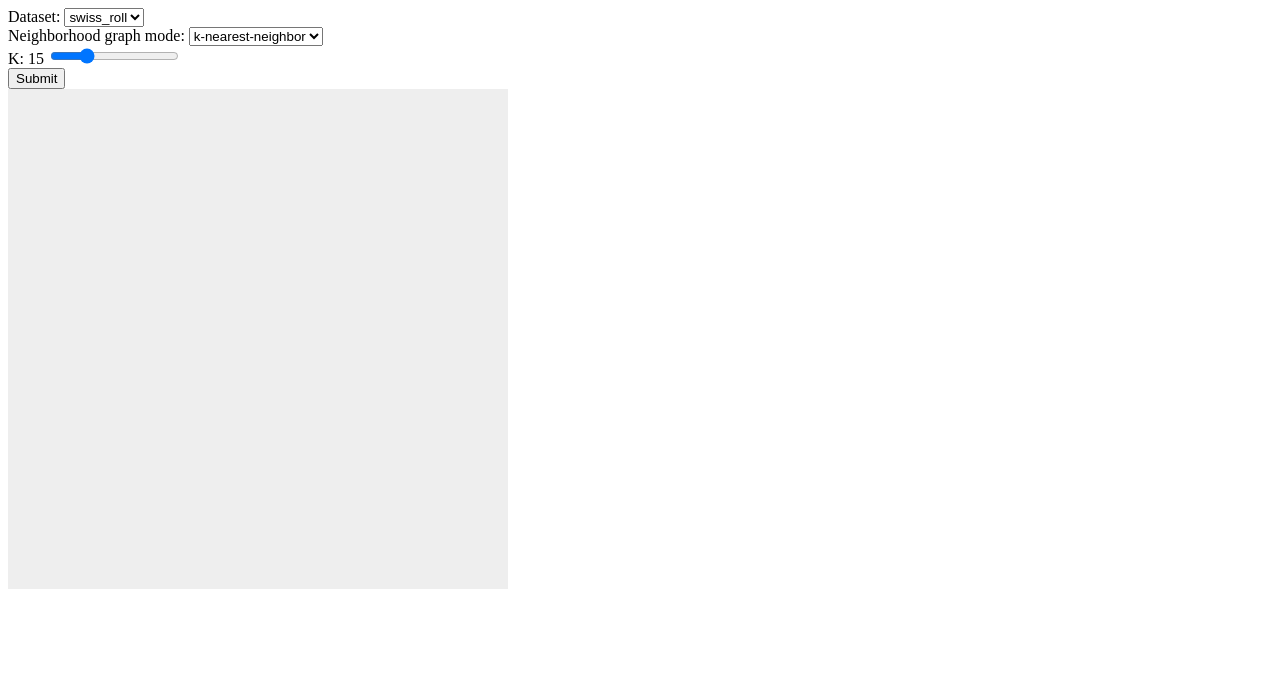
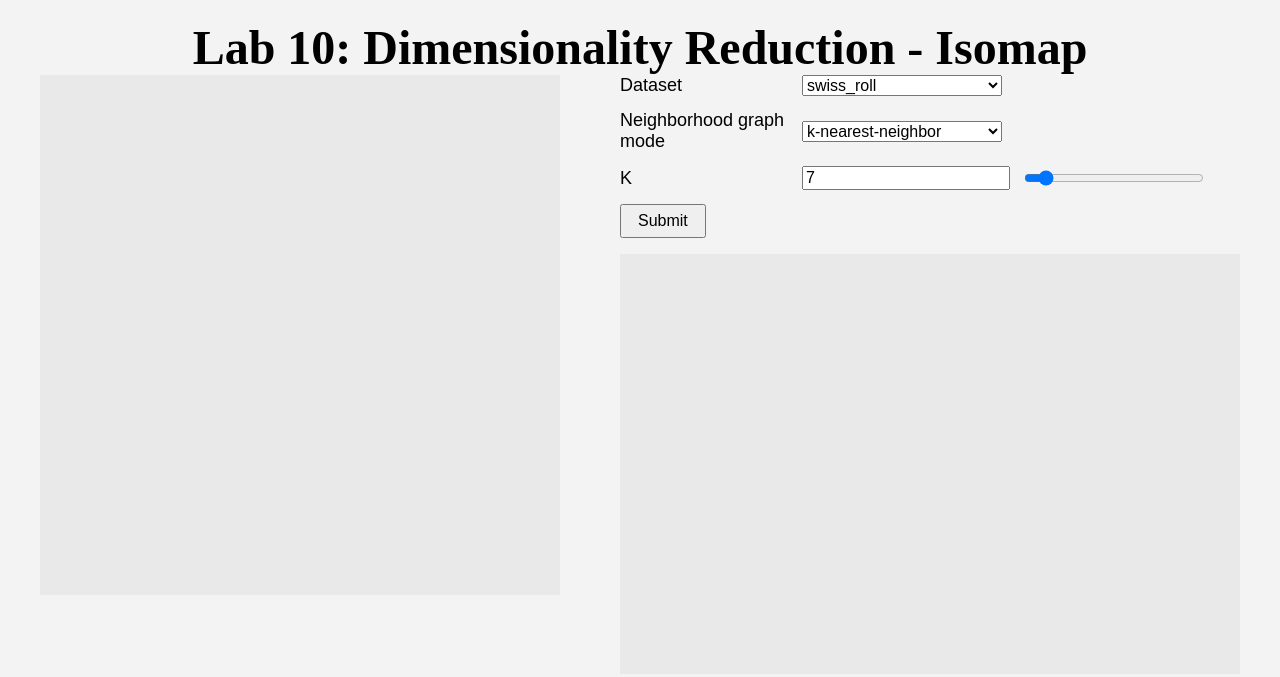
Before and after one commit to nikkifalicov/lab9, a Flask app: page / in a window 1280 px wide. Shown: the top 677 px of the page. Run offline with Flask 3, Linux system fonts and the light colour scheme; some libraries are stand-ins or nearby versions.

Commit message:
Finish Isomap lab + add gitignore

```diff
--- a/app.py
+++ b/app.py
@@ -4,6 +4,8 @@ import numpy as np
 from flask import Flask, jsonify, render_template, request
 from flask_cors import CORS
 from sklearn.manifold import Isomap
+from sklearn.metrics import euclidean_distances
+from scipy.sparse.csgraph import shortest_path
 
 app = Flask(__name__)
 CORS(app)
@@ -14,22 +16,74 @@ def index():
     return render_template("index.html")
 
 
-def isomap(data, k=15, r=None):
-    # TODO: replace with your isomap implementation
-    return Isomap(n_neighbors=k, radius=r).fit_transform(data)
+def euclidean_pairwise_distance(data):
+    return euclidean_distances(data, data)
 
+
+def compute_graph(data, k=15, r=None):
+    """
+    Build the Isomap neighborhood graph.
+
+    If r is provided, use r-ball neighborhoods.
+    Otherwise use k-nearest neighbors.
+    """
+    n = data.shape[0]
+    pairwise_dist = euclidean_pairwise_distance(data)
+    graph_adj_matrix = np.zeros((n, n), dtype=float)
+
+    if r is not None:
+        # Connect points within radius r, excluding self-connections.
+        mask = (pairwise_dist <= r) & (pairwise_dist > 0)
+        graph_adj_matrix[mask] = pairwise_dist[mask]
+    else:
+        if k is None:
+            k = 15
+        k = max(1, min(int(k), n - 1))
+
+        for i in range(n):
+            # First index is the point itself (distance 0), so skip it.
+            neighbor_idx = np.argsort(pairwise_dist[i])[1 : k + 1]
+            graph_adj_matrix[i, neighbor_idx] = pairwise_dist[i, neighbor_idx]
+
+        # Make the graph undirected/symmetric.
+        graph_adj_matrix = np.maximum(graph_adj_matrix, graph_adj_matrix.T)
+
+    return graph_adj_matrix
+
+
+def classical_mds(pdist, n_components=2):
+    n = pdist.shape[0]
+    h = np.eye(n) - np.ones((n, n)) / n
+    sim = -0.5 * h @ (pdist ** 2) @ h
+
+    try:
+        U, S, _ = np.linalg.svd(sim)
+        xy = U[:, :n_components] * np.sqrt(S[:n_components])
+    except np.linalg.LinAlgError:
+        xy = np.random.randn(n, n_components)
+
+    return xy
+
+
+def isomap(data, k=15, r=None, n_components=2):
+    graph_adj_matrix = compute_graph(data, k=k, r=r)
+    shortest_path_distance = shortest_path(graph_adj_matrix, directed=False)
+    xy = classical_mds(shortest_path_distance, n_components=n_components)
+    return xy
 
 @app.route("/isomap", methods=["POST"])
 def compute_isomap():
     req = request.get_json()
     data = np.array(req["data"])
-    xy = None
+
     if "k" in req:
         xy = isomap(data, k=req["k"], r=None)
     elif "r" in req:
         xy = isomap(data, r=req["r"], k=None)
-    return xy.tolist()
+    else:
+        xy = isomap(data)
 
+    return jsonify(xy.tolist())
 
 if __name__ == "__main__":
     app.run(port=5001)
--- a/static/js/index.js
+++ b/static/js/index.js
@@ -1,64 +1,222 @@
-const width = 500;
-const height = 500;
-const margin = { top: 20, right: 20, bottom: 30, left: 40 };
+const width = 620;
+const height = 420;
+const margin = { top: 20, right: 20, bottom: 40, left: 45 };
 const innerwidth = width - margin.left - margin.right;
 const innerheight = height - margin.top - margin.bottom;
 
 let svg = d3
-  .select("svg#scatterplot")
-  .attr("width", 500)
-  .attr("height", 500)
-  .style("background", "#eee");
+  .select("svg#main")
+  .attr("width", width)
+  .attr("height", height)
+  .style("background", "#e9e9e9");
 
 let plotg = svg.append("g").attr("transform", `translate(${margin.left},${margin.top})`);
 let xAxisG = plotg.append("g").attr("transform", `translate(0,${innerheight})`);
 let yAxisG = plotg.append("g");
 let pointsG = plotg.append("g");
-let centroidsG = plotg.append("g");
 
 let xScale = d3.scaleLinear().range([0, innerwidth]);
 let yScale = d3.scaleLinear().range([innerheight, 0]);
 
-load_and_plot('digits')
+function syncParamInputs(value) {
+  d3.select("#param").property("value", value);
+  d3.select("#param-number").property("value", value);
+}
+
+function update_ui(value = undefined) {
+  let mode = d3.select("#mode").node().value;
+
+  if (mode === "k-nearest-neighbor") {
+    let k = value !== undefined ? Math.round(+value) : 7;
+
+    d3.select("#param")
+      .attr("min", 3)
+      .attr("max", 50)
+      .attr("step", 1);
+
+    d3.select("#param-number")
+      .attr("min", 3)
+      .attr("max", 50)
+      .attr("step", 1);
+
+    syncParamInputs(k);
+    d3.select("#label-for-param").text("K");
+  } else {
+    let r = value !== undefined ? +value : 7;
+
+    d3.select("#param")
+      .attr("min", 1)
+      .attr("max", 20)
+      .attr("step", 0.5);
+
+    d3.select("#param-number")
+      .attr("min", 1)
+      .attr("max", 20)
+      .attr("step", 0.5);
+
+    syncParamInputs(r);
+    d3.select("#label-for-param").text("R");
+  }
+}
+
+function getColorValues(data, datasetName) {
+  if (datasetName === "digits") {
+    return data.map((row, i) => i);
+  }
+  return data.map((row) => row[0]);
+}
+
+function drawOriginal3D(data, colorValues) {
+  const x = data.map(d => d[0]);
+  const y = data.map(d => d[1]);
+  const z = data.map(d => d[2] ?? 0);
+
+  const zmin = Math.min(...z);
+  const zmax = Math.max(...z);
+
+  const trace = {
+    x: x,
+    y: y,
+    z: z,
+    type: "scatter3d",
+    mode: "markers",
+    hoverinfo: "x+y+z",
+    marker: {
+      size: 5,
+      color: colorValues,
+      colorscale: "Viridis",
+      opacity: 0.9
+    }
+  };
+
+  const layout = {
+    margin: { l: 0, r: 0, b: 0, t: 0 },
+    paper_bgcolor: "#e9e9e9",
+    scene: {
+      bgcolor: "#e9e9e9",
+      aspectmode: "cube",
+      camera: {
+        eye: { x: 1.5, y: 1.5, z: 0.9 }
+      },
+      xaxis: {
+        showbackground: true,
+        backgroundcolor: "#e9e9e9",
+        gridcolor: "#ffffff",
+        zerolinecolor: "#cccccc",
+        color: "#666666"
+      },
+      yaxis: {
+        showbackground: true,
+        backgroundcolor: "#e9e9e9",
+        gridcolor: "#ffffff",
+        zerolinecolor: "#cccccc",
+        color: "#666666"
+      },
+      zaxis: {
+        showbackground: true,
+        backgroundcolor: "#e9e9e9",
+        gridcolor: "#ffffff",
+        zerolinecolor: "#cccccc",
+        color: "#666666"
+      }
+    }
+  };
+
+  Plotly.purge("original3d");
+  Plotly.react("original3d", [trace], layout, {
+    displayModeBar: false,
+    responsive: true
+  });
+}
+
+function drawEmbedding2D(xy, colorValues) {
+  const plotData = xy.map((d, i) => ({
+    x: d[0],
+    y: d[1],
+    c: colorValues[i]
+  }));
+
+  xScale.domain(d3.extent(plotData, d => d.x)).nice();
+  yScale.domain(d3.extent(plotData, d => d.y)).nice();
+
+  xAxisG.call(d3.axisBottom(xScale));
+  yAxisG.call(d3.axisLeft(yScale));
+
+  const colorScale = d3.scaleSequential(d3.interpolateViridis)
+    .domain(d3.extent(plotData, d => d.c));
+
+  pointsG
+    .selectAll("circle")
+    .data(plotData)
+    .join("circle")
+    .attr("r", 4)
+    .attr("cx", d => xScale(d.x))
+    .attr("cy", d => yScale(d.y))
+    .style("fill", d => colorScale(d.c))
+    .style("opacity", 0.8)
+    .style("stroke", "white")
+    .style("stroke-width", 0.3);
+}
 
 function load_and_plot(filename) {
-  d3.csv(`static/datasets${filename}.csv`, d3.autoType).then((data) => {
+  d3.json(`static/datasets/${filename}.json`).then((loaded) => {
+    const data = loaded.data;
+    const mode = d3.select("#mode").node().value;
+    const param = +d3.select("#param").node().value;
 
-    svg.selectAll("circle")
-        .data(data)
-        .join("circle")
-        .attr("r", 5)
-        .attr("cx", d => xScale(d.x))
-        .attr("cy", d => yScale(d.y))
-        .style("fill", "#69b3a2");
+    const colorValues = getColorValues(data, filename);
+    drawOriginal3D(data, colorValues);
 
-    xScale.domain(d3.extent(data, d => d.x)).range([0, innerwidth]);
-    yScale = d3.scaleLinear().domain(d3.extent(data, d => d.y)).range([0, innerheight]);
-    xAxisG.call(d3.axisBottom(xScale));
-    yAxisG.call(d3.axisLeft(yScale));
+    let payload = { data: data };
+    if (mode === "k-nearest-neighbor") {
+      payload.k = Math.round(param);
+    } else {
+      payload.r = param;
+    }
 
+    post("/isomap", payload).then((xy) => {
+      drawEmbedding2D(xy, colorValues);
+    }).catch((err) => {
+      console.error("POST /isomap failed:", err);
+    });
+  }).catch((err) => {
+    console.error("JSON load failed:", err);
+  });
+}
+
+async function post(url = "", data = {}) {
+  const response = await fetch(url, {
+    method: "POST",
+    headers: {
+      "Content-Type": "application/json",
+    },
+    body: JSON.stringify(data),
   });
 
+  if (!response.ok) {
+    const text = await response.text();
+    throw new Error(text || `HTTP error! status: ${response.status}`);
+  }
 
+  return await response.json();
 }
 
-// utilities
-async function post(url = "", data = {}) {
-  const response = await fetch(url, {
-    method: "POST", // Specify the method (POST)
-    headers: {
-      "Content-Type": "application/json", // Tell the server you're sending JSON
-    },
-    body: JSON.stringify(data), // Convert JS object to JSON string
-  });
-  if (!response.ok) {
-    throw new Error(`HTTP error! status: ${response.status}`); // Check for errors
-  }
-  return await response.json(); // Parse the JSON response
-}
+update_ui();
 
-function example_use_of_post() {
-  post("your_route", {data: "aabbccc"}).then((returned_data) => {
-    console.log("server says", returned_data);
-  });
-}
+d3.select("#mode").on("change", () => {
+  update_ui();
+});
+
+d3.select("#param").on("input", () => {
+  update_ui(d3.select("#param").node().value);
+});
+
+d3.select("#param-number").on("input", () => {
+  update_ui(d3.select("#param-number").node().value);
+});
+
+d3.select("#submit").on("click", () => {
+  load_and_plot(d3.select("#dataset").node().value);
+});
+
+load_and_plot(d3.select("#dataset").node().value);
--- a/templates/index.html
+++ b/templates/index.html
@@ -2,66 +2,136 @@
 <html>
   <head>
     <title>Isomap</title>
-    <link rel="stylesheet" href="static/css/styles.css" />
+    <!-- <link rel="stylesheet" href="static/css/styles.css" /> -->
     <script src="https://cdnjs.cloudflare.com/ajax/libs/d3/7.9.0/d3.min.js"></script>
-    <script src="static/js/index.js"></script>
+    <script src="https://cdn.plot.ly/plotly-2.35.2.min.js"></script>
+    <style>
+      body {
+        font-family: serif;
+        background: #f3f3f3;
+        margin: 0;
+      }
+
+      .page {
+        width: 1200px;
+        margin: 20px auto;
+      }
+
+      h1, h2 {
+        text-align: center;
+        margin: 0;
+      }
+
+      h1 {
+        font-size: 48px;
+        font-weight: 700;
+      }
+
+      h2 {
+        font-size: 32px;
+        margin-top: 16px;
+        margin-bottom: 40px;
+      }
+
+      .top-row {
+        display: flex;
+        gap: 40px;
+        align-items: flex-start;
+      }
+
+      .left-panel,
+      .right-panel {
+        flex: 1;
+      }
+
+      #original3d {
+        width: 520px;
+        height: 520px;
+        background: #e9e9e9;
+        overflow: visible;
+      }
+
+      #main {
+        background: #e9e9e9;
+      }
+
+      .controls {
+        margin-bottom: 16px;
+        font-family: sans-serif;
+        font-size: 18px;
+      }
+
+      .control-row {
+        display: flex;
+        align-items: center;
+        margin-bottom: 14px;
+        gap: 12px;
+      }
+
+      .control-row label {
+        width: 170px;
+      }
+
+      select, input[type="number"] {
+        width: 200px;
+        font-size: 16px;
+      }
+
+      #param {
+        width: 180px;
+      }
+
+      button {
+        font-size: 16px;
+        padding: 6px 16px;
+      }
+    </style>
   </head>
+
   <body>
-    <div>
-      <form class="inputs">
-        <label for="dataset">Dataset: </label
-        ><select class="inputs" name="input" id="dataset">
+    <div class="page">
+      <h1>Lab 10: Dimensionality Reduction - Isomap</h1>
+
+      <div class="top-row">
+        <div class="left-panel">
+          <div id="original3d"></div>
+        </div>
+
+        <div class="right-panel">
+          <div class="controls">
+            <div class="control-row">
+              <label for="dataset">Dataset</label>
+              <select id="dataset">
                 <option value="swiss_roll">swiss_roll</option>
                 <option value="s_curve">s_curve</option>
                 <option value="digits">digits</option>
               </select>
-        <br />
-        <label for="mode">Neighborhood graph mode: </label
-        ><select name="input" id="mode">
+            </div>
+
+            <div class="control-row">
+              <label for="mode">Neighborhood graph mode</label>
+              <select id="mode">
                 <option value="k-nearest-neighbor">k-nearest-neighbor</option>
                 <option value="r-ball">r-ball</option>
               </select>
-        <br />
+            </div>
+
+            <div class="control-row">
               <label id="label-for-param" for="param">K</label>
-        <input id="param" type="range" min="3" max="50" step="1" name="range" />
-        <br />
-      </form>
-      <button id="submit">Submit</button>
+              <input id="param-number" type="number" value="7" min="3" max="50" step="1" />
+              <input id="param" type="range" value="7" min="3" max="50" step="1" />
             </div>
-    <svg id="main" width="500" height="500"></svg>
+
+            <div class="control-row">
+              <button id="submit" type="button">Submit</button>
+            </div>
+          </div>
+
+          <svg id="main" width="620" height="420"></svg>
+        </div>
+      </div>
+    </div>
+
+    <script src="static/js/index.js"></script>
   </body>
-  <script>
-    function update_ui(value = undefined) {
-      let mode = d3.select("#mode").node().value;
-      if (mode === "k-nearest-neighbor") {
-        d3.select("#param")
-          .attr("min", 3)
-          .attr("max", 50)
-          .attr("value", value || 15)
-          .attr("step", 1);
-        d3.select("#label-for-param").text(
-          `K: ${d3.select("#param").attr("value")}`,
-        );
-      } else {
-        d3.select("#param")
-          .attr("min", 0.5)
-          .attr("max", 10)
-          .attr("value", value || 0.5)
-          .attr("step", 0.001);
-        d3.select("#label-for-param").text(
-          `R: ${d3.select("#param").attr("value")}`,
-        );
-      }
-    }
-
-    update_ui();
-    d3.select("#mode").on("change", (event) => update_ui());
-    d3.select("#param").on("input", () => {
-      update_ui(d3.select("#param").node().value);
-    });
-
-    d3.select("#submit").on("click", () => {
-      //TODO: call index.js function that can handle all of the new information
-    });
-  </script>
 </html>
```
Also changed, not shown: 2 other files. Lines whose indentation alone changed are shown as unchanged.
